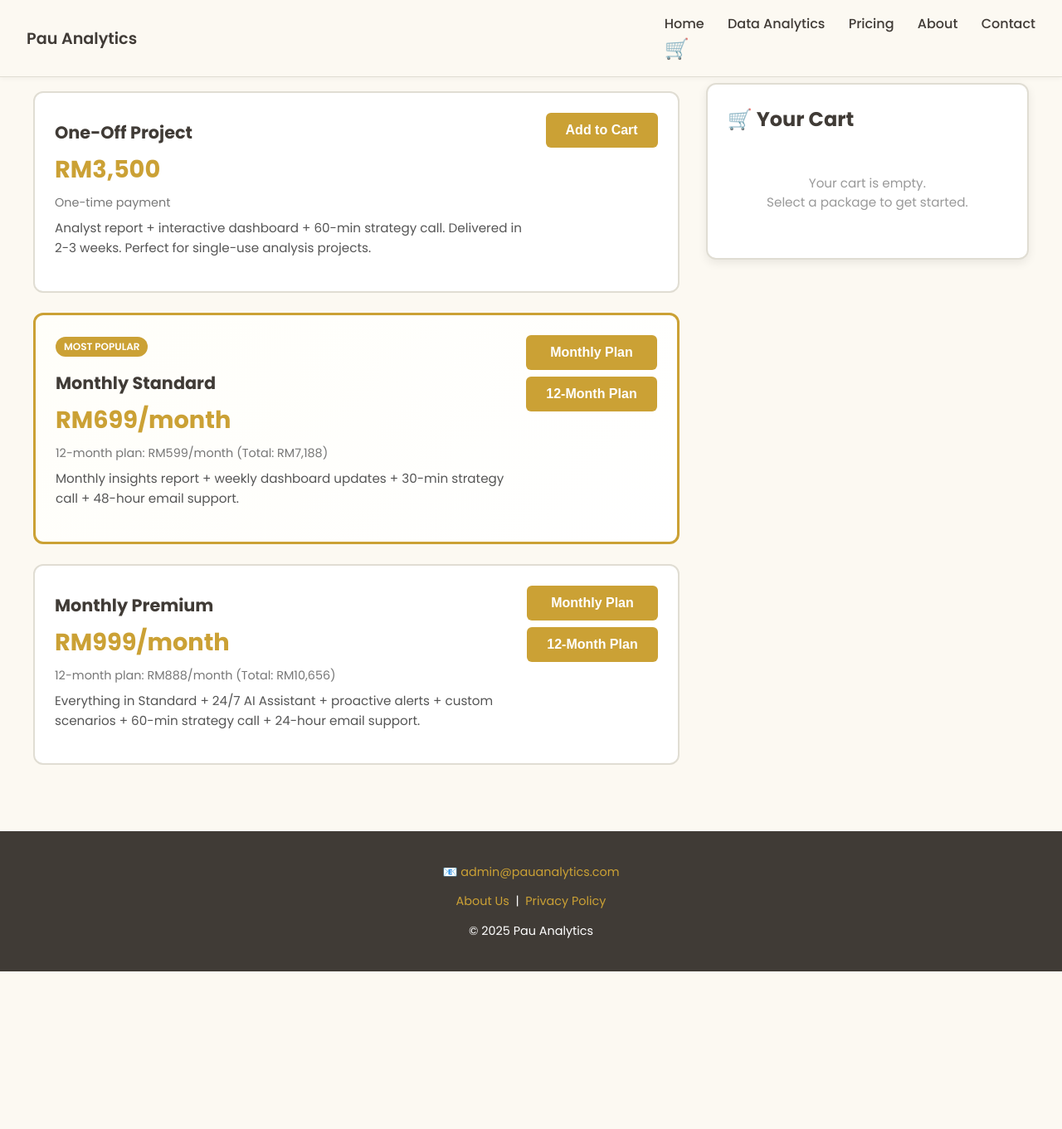
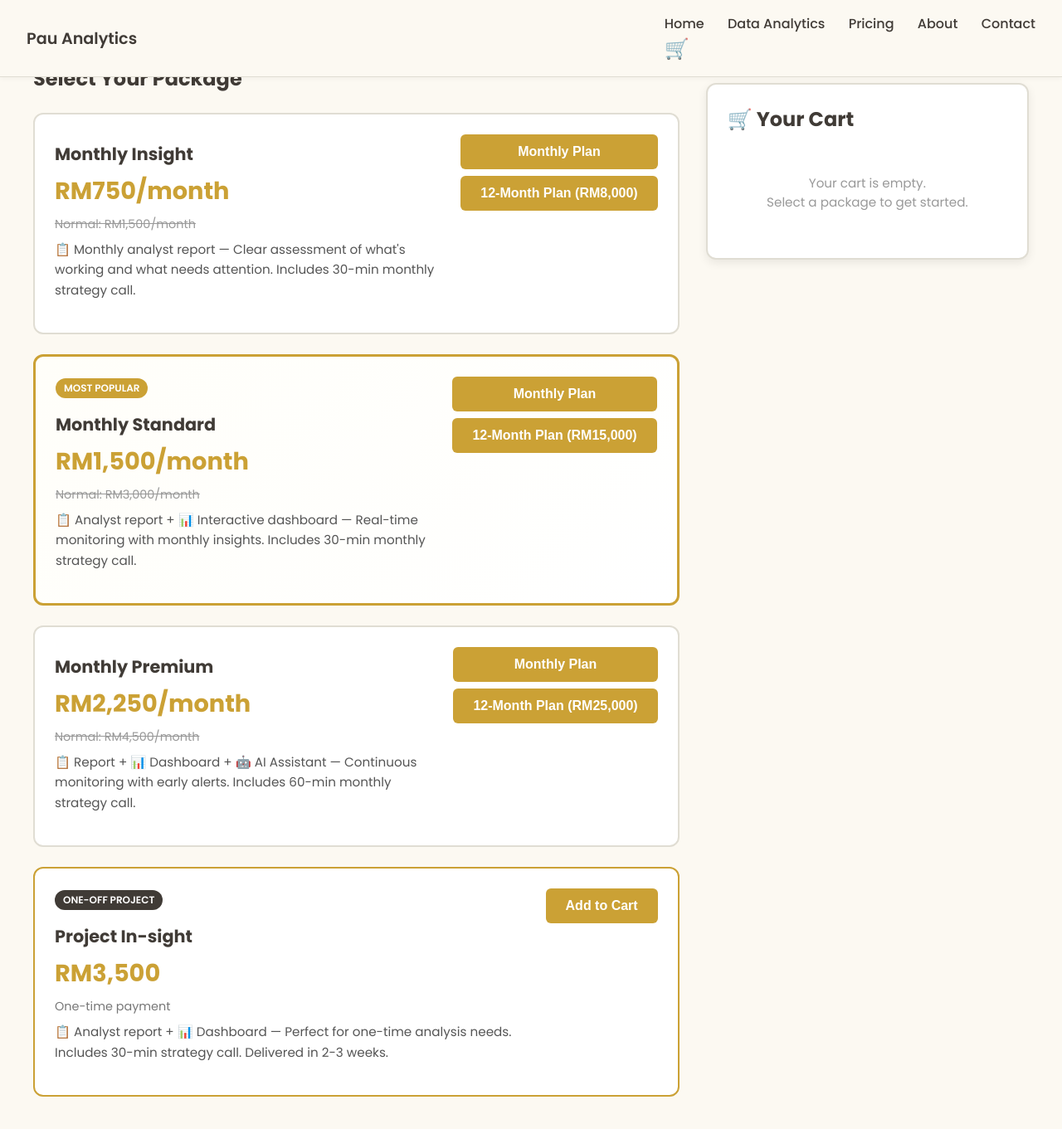
Before and after one commit to lyven81/pinnacles-learning-website, a Jekyll site: the page payment.html, which Jekyll copies as it is, in a window 1280 px wide and 1400 px high, scrolled down 268 px. Shown: the top 1361 px of the window at 83% size. Built offline with Jekyll 4.4.1, drawn with Linux system fonts in a browser that asks for light colours; before the commit the page ends 1439 px from its top, so only the background shows below that; some of the changed text lies outside the part shown.

Commit message:
Update pricing and payment pages with new tier structure
Pricing Page Updates:
- Added car analogy section (Report = Inspection, Dashboard = Readings, AI = Assistant)
- Added "2026 New Year Offer" promotion banner (save up to 50%)
- Updated tiers:
  • Monthly Insight: RM750/month (promo from RM1,500)
  • Monthly Standard: RM1,500/month (promo from RM3,000)
  • Monthly Premium: RM2,250/month (promo from RM4,500)
- Added Project In-sight one-off package: RM3,500
- Updated 12-month prepaid plans:
  • Insight: RM8,000 (save RM1,000)
  • Standard: RM15,000 (save RM3,000)
  • Premium: RM25,000 (save RM2,000)
- Removed monthly × 12 calculations from pricing page
- Updated comparison table to reflect new structure

Payment Page Updates:
- Updated all package cards with new pricing
- Added promotional price indicators with strikethrough normal prices
- Added Project In-sight (RM3,500) as one-off alternative
- Updated JavaScript packages object with 7 packages:
  • insight-monthly, insight-12month
  • standard-monthly, standard-12month
  • premium-monthly, premium-12month
  • project-insight
- Maintained integrated payment methods section (bank transfer + QR code)
- Added 2026 New Year Offer badge in header

Both pages now aligned with simplified 3-tier subscription model plus one-off project option.

🤖 Generated with [Claude Code](https://claude.com/claude-code)

Co-Authored-By: Claude Sonnet 4.5 <noreply@anthropic.com>

```diff
--- a/payment.html
+++ b/payment.html
@@ -6,7 +6,7 @@
 
   <title>Checkout | Pau Analytics</title>
   <link href="https://fonts.googleapis.com/css2?family=Poppins:wght@400;500;600;700&display=swap" rel="stylesheet" />
-  <meta name="description" content="Complete your purchase for data analytics services - dashboards, forecasting, and AI-powered insights for Malaysian SMEs." />
+  <meta name="description" content="Complete your purchase for data analytics services. Monthly Insight (RM750), Monthly Standard (RM1,500), Monthly Premium (RM2,250), or Project In-sight (RM3,500). Bank transfer available." />
 
   <link rel="preconnect" href="https://fonts.googleapis.com" />
   <link rel="preconnect" href="https://fonts.gstatic.com" crossorigin />
@@ -732,7 +732,7 @@
 
   <header>
     <h1>Checkout</h1>
-    <p>Select your analytics package and complete your purchase</p>
+    <p>Select your analytics package and complete your purchase<br><span style="color: #CBA135; font-weight: 600;">🎉 2026 New Year Offer — Save up to 50%</span></p>
   </header>
 
   <div class="checkout-container">
@@ -741,16 +741,17 @@
       <h2>Select Your Package</h2>
 
       <div class="packages-grid">
-        <!-- One-Off Project -->
+        <!-- Monthly Insight -->
         <div class="package-card">
           <div class="package-info">
-            <h3>One-Off Project</h3>
-            <div class="package-price">RM3,500</div>
-            <div class="package-discount">One-time payment</div>
-            <p class="package-description">Analyst report + interactive dashboard + 60-min strategy call. Delivered in 2-3 weeks. Perfect for single-use analysis projects.</p>
+            <h3>Monthly Insight</h3>
+            <div class="package-price">RM750/month</div>
+            <div class="package-discount" style="text-decoration: line-through; color: #999;">Normal: RM1,500/month</div>
+            <p class="package-description">📋 Monthly analyst report — Clear assessment of what's working and what needs attention. Includes 30-min monthly strategy call.</p>
           </div>
           <div class="package-actions">
-            <button class="add-to-cart-btn" onclick="addToCart('oneoff')">Add to Cart</button>
+            <button class="add-to-cart-btn" onclick="addToCart('insight-monthly')">Monthly Plan</button>
+            <button class="add-to-cart-btn" onclick="addToCart('insight-12month')">12-Month Plan (RM8,000)</button>
           </div>
         </div>
 
@@ -759,13 +760,13 @@
           <div class="package-info">
             <span class="package-badge">MOST POPULAR</span>
             <h3>Monthly Standard</h3>
-            <div class="package-price">RM699/month</div>
-            <div class="package-discount">12-month plan: RM599/month (Total: RM7,188)</div>
-            <p class="package-description">Monthly insights report + weekly dashboard updates + 30-min strategy call + 48-hour email support.</p>
+            <div class="package-price">RM1,500/month</div>
+            <div class="package-discount" style="text-decoration: line-through; color: #999;">Normal: RM3,000/month</div>
+            <p class="package-description">📋 Analyst report + 📊 Interactive dashboard — Real-time monitoring with monthly insights. Includes 30-min monthly strategy call.</p>
           </div>
           <div class="package-actions">
             <button class="add-to-cart-btn" onclick="addToCart('standard-monthly')">Monthly Plan</button>
-            <button class="add-to-cart-btn" onclick="addToCart('standard-12month')">12-Month Plan</button>
+            <button class="add-to-cart-btn" onclick="addToCart('standard-12month')">12-Month Plan (RM15,000)</button>
           </div>
         </div>
 
@@ -773,13 +774,27 @@
         <div class="package-card">
           <div class="package-info">
             <h3>Monthly Premium</h3>
-            <div class="package-price">RM999/month</div>
-            <div class="package-discount">12-month plan: RM888/month (Total: RM10,656)</div>
-            <p class="package-description">Everything in Standard + 24/7 AI Assistant + proactive alerts + custom scenarios + 60-min strategy call + 24-hour email support.</p>
+            <div class="package-price">RM2,250/month</div>
+            <div class="package-discount" style="text-decoration: line-through; color: #999;">Normal: RM4,500/month</div>
+            <p class="package-description">📋 Report + 📊 Dashboard + 🤖 AI Assistant — Continuous monitoring with early alerts. Includes 60-min monthly strategy call.</p>
           </div>
           <div class="package-actions">
             <button class="add-to-cart-btn" onclick="addToCart('premium-monthly')">Monthly Plan</button>
-            <button class="add-to-cart-btn" onclick="addToCart('premium-12month')">12-Month Plan</button>
+            <button class="add-to-cart-btn" onclick="addToCart('premium-12month')">12-Month Plan (RM25,000)</button>
+          </div>
+        </div>
+
+        <!-- Project In-sight -->
+        <div class="package-card" style="border: 2px solid #CBA135;">
+          <div class="package-info">
+            <span class="package-badge" style="background: #403B36;">ONE-OFF PROJECT</span>
+            <h3>Project In-sight</h3>
+            <div class="package-price">RM3,500</div>
+            <div class="package-discount">One-time payment</div>
+            <p class="package-description">📋 Analyst report + 📊 Dashboard — Perfect for one-time analysis needs. Includes 30-min strategy call. Delivered in 2-3 weeks.</p>
+          </div>
+          <div class="package-actions">
+            <button class="add-to-cart-btn" onclick="addToCart('project-insight')">Add to Cart</button>
           </div>
         </div>
       </div>
@@ -903,35 +918,47 @@
 
   <script>
     const packages = {
-      'oneoff': {
-        name: 'One-Off Project',
+      'insight-monthly': {
+        name: 'Monthly Insight',
+        price: 750,
+        priceDisplay: 'RM750/month',
+        billing: 'Monthly subscription (Promo price, normal RM1,500)'
+      },
+      'insight-12month': {
+        name: 'Monthly Insight (12-Month Prepaid)',
+        price: 8000,
+        priceDisplay: 'RM8,000',
+        billing: '12-month prepaid (Save RM1,000)'
+      },
+      'standard-monthly': {
+        name: 'Monthly Standard',
+        price: 1500,
+        priceDisplay: 'RM1,500/month',
+        billing: 'Monthly subscription (Promo price, normal RM3,000)'
+      },
+      'standard-12month': {
+        name: 'Monthly Standard (12-Month Prepaid)',
+        price: 15000,
+        priceDisplay: 'RM15,000',
+        billing: '12-month prepaid (Save RM3,000)'
+      },
+      'premium-monthly': {
+        name: 'Monthly Premium',
+        price: 2250,
+        priceDisplay: 'RM2,250/month',
+        billing: 'Monthly subscription (Promo price, normal RM4,500)'
+      },
+      'premium-12month': {
+        name: 'Monthly Premium (12-Month Prepaid)',
+        price: 25000,
+        priceDisplay: 'RM25,000',
+        billing: '12-month prepaid (Save RM2,000)'
+      },
+      'project-insight': {
+        name: 'Project In-sight',
         price: 3500,
         priceDisplay: 'RM3,500',
         billing: 'One-time payment'
-      },
-      'standard-monthly': {
-        name: 'Monthly Standard',
-        price: 699,
-        priceDisplay: 'RM699/month',
-        billing: 'Monthly subscription'
-      },
-      'standard-12month': {
-        name: 'Monthly Standard (12-Month Plan)',
-        price: 7188,
-        priceDisplay: 'RM7,188',
-        billing: '12-month prepaid (RM599/month)'
-      },
-      'premium-monthly': {
-        name: 'Monthly Premium',
-        price: 999,
-        priceDisplay: 'RM999/month',
-        billing: 'Monthly subscription'
-      },
-      'premium-12month': {
-        name: 'Monthly Premium (12-Month Plan)',
-        price: 10656,
-        priceDisplay: 'RM10,656',
-        billing: '12-month prepaid (RM888/month)'
       }
     };
 
```
Also changed, not shown: pricing.html (+33 -12 lines).
